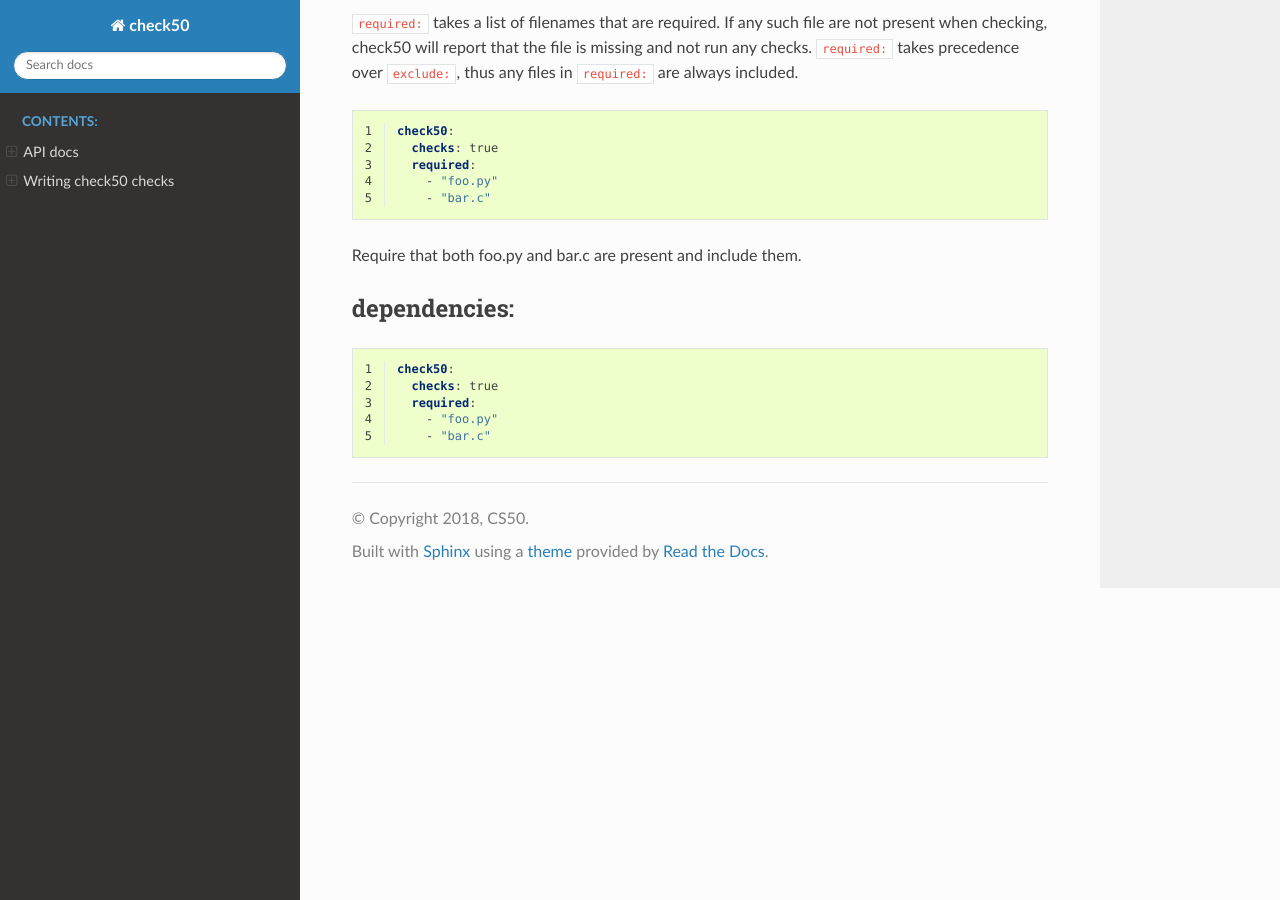
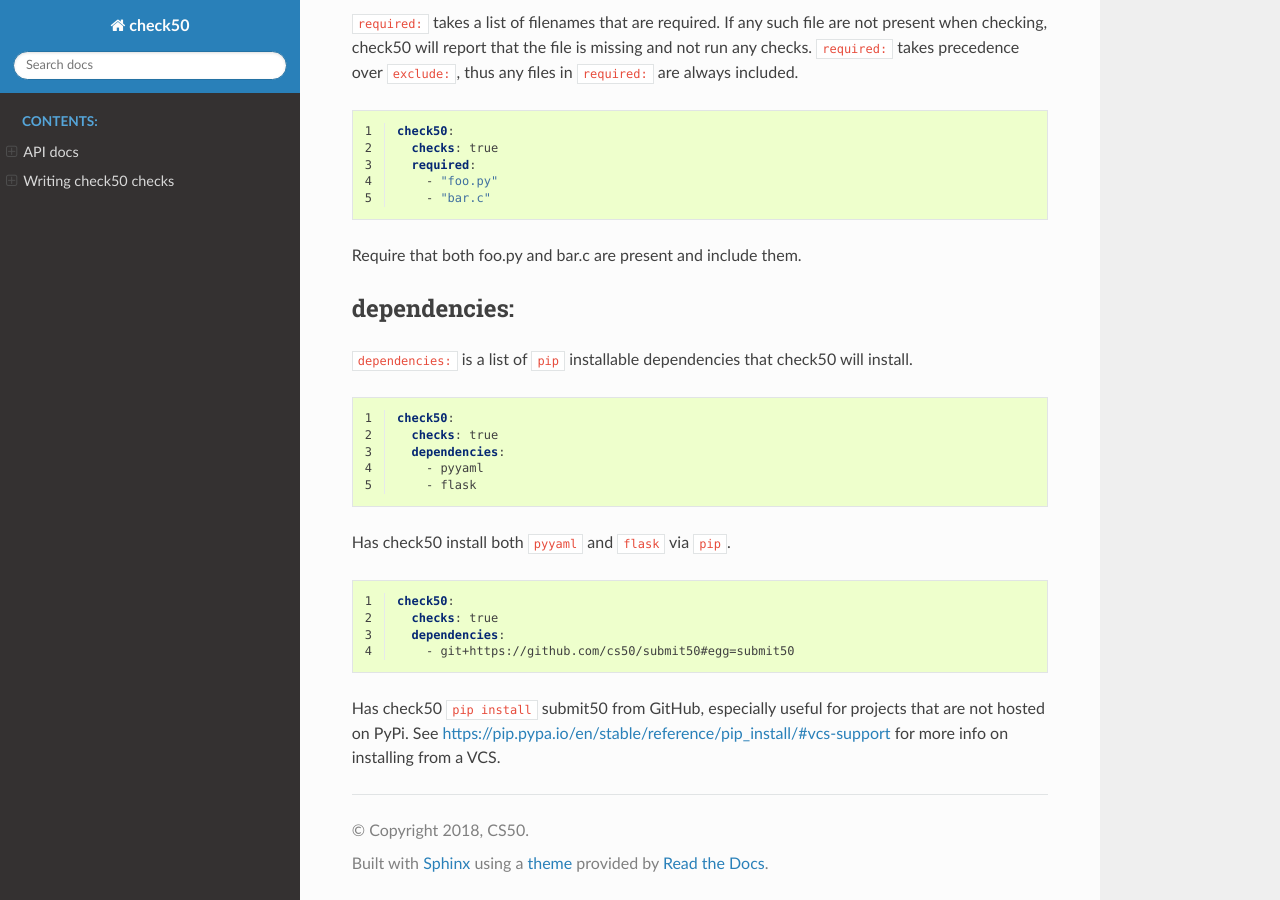
Before and after one commit to cs50/check50, a Sphinx documentation site: the page built from docs/source/yaml_spec.rst, in a window 1280 px wide and 900 px high, scrolled down 2426 px. Built offline with Sphinx 7.4.7 and the Read the Docs theme 2.0.0, drawn with Linux system fonts in a browser that asks for light colours; pages that are not in the unit, such as notebooks, are missing from menus.

Commit message:
yaml spec writeup

```diff
--- a/docs/source/yaml_spec.rst
+++ b/docs/source/yaml_spec.rst
@@ -128,11 +128,25 @@ Require that both foo.py and bar.c are present and include them.
 dependencies:
 *************
 
+``dependencies:`` is a list of ``pip`` installable dependencies that check50 will install.
+
 .. code-block:: YAML
     :linenos:
 
     check50:
       checks: true
-      required:
-        - "foo.py"
-        - "bar.c"
+      dependencies:
+        - pyyaml
+        - flask
+
+Has check50 install both ``pyyaml`` and ``flask`` via ``pip``.
+
+.. code-block:: YAML
+    :linenos:
+
+    check50:
+      checks: true
+      dependencies:
+        - git+https://github.com/cs50/submit50#egg=submit50
+
+Has check50 ``pip install`` submit50 from GitHub, especially useful for projects that are not hosted on PyPi. See https://pip.pypa.io/en/stable/reference/pip_install/#vcs-support for more info on installing from a VCS.
```
